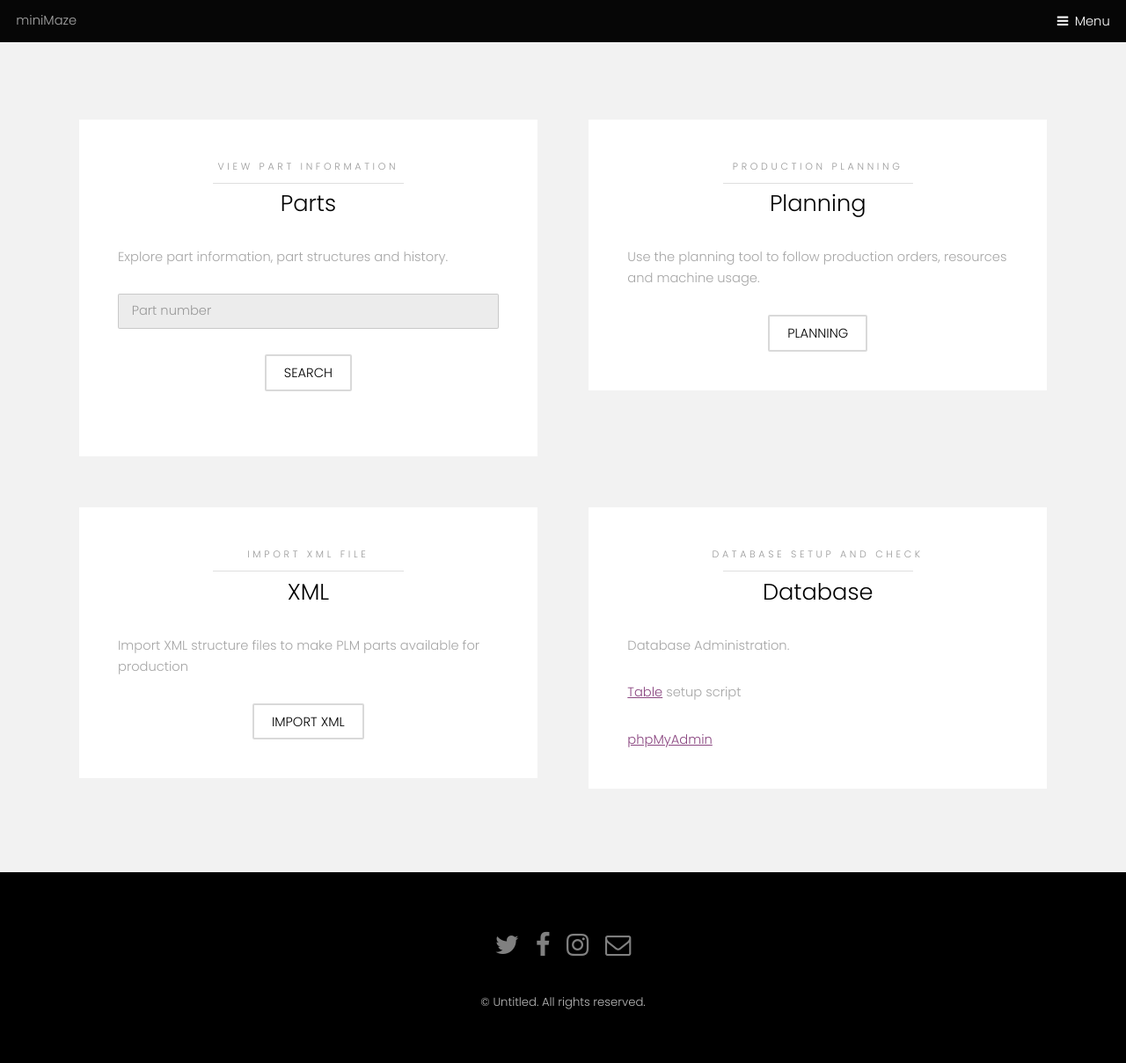
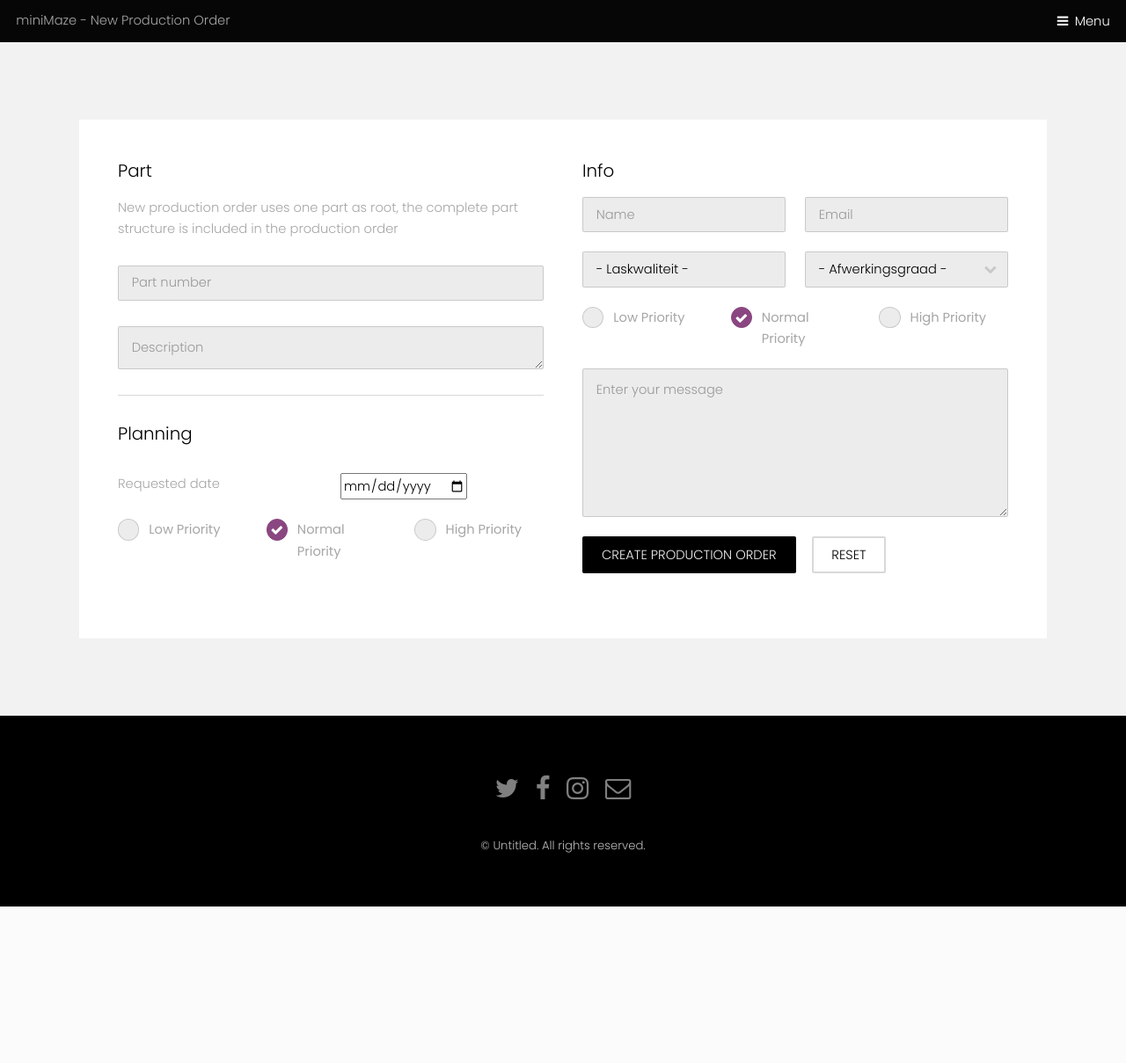
Before and after one commit to StevenDumon/miniMaze, a PHP site: page /newProductionOrder.php in a window 1280 px wide. Shown: the whole page at 88% size. After the commit the page ends 1031 px from the top, so only its background shows below. Run offline with PHP 8.4, Linux system fonts and the light colour scheme; data that the repository does not hold is empty.

Commit message:
Integrated new production order in menu. Form for new production order completed

```diff
--- a/newProductionOrder.php
+++ b/newProductionOrder.php
@@ -1,7 +1,7 @@
 <!DOCTYPE HTML>
 <html>
 	<head>
-		<title>miniMaze</title>
+		<title>miniMaze - New Production Order</title>
 		<meta charset="utf-8" />
 		<meta name="viewport" content="width=device-width, initial-scale=1" />
 		<link rel="stylesheet" href="assets/css/main.css" />
@@ -16,44 +16,38 @@
 
 		<!-- Header -->
 			<header id="header">
-				<div class="logo"><!--<a href="index.php">Hielo <span>by TEMPLATED</span></a>-->miniMaze</div>
+				<div class="logo"><!--<a href="index.php">Hielo <span>by TEMPLATED</span></a>-->miniMaze - New Production Order</div>
 				<a href="#menu">Menu</a>
 			</header>
 
     <?php writeMenu(); ?>
 
-		<!-- One -->
-			<section id="one" class="wrapper style2">
+
+		<!-- Two -->
+			<section id="two" class="wrapper style2">
 				<div class="inner">
-					<div class="grid-style">
+					<div class="box">
+						<div class="content">
+							<!--<header class="align-center">
+								<p>maecenas sapien feugiat ex purus</p>
+								<h2>Lorem ipsum dolor</h2>
+							</header>
+						-->
 
-						<div> <!-- First box in grid -->
-							<div class="box">
-								<!-- <div class="image fit">
-									<img src="images/pic02.jpg" alt="" />
-								</div> -->
-								<div class="content">
-									<header class="align-center">
-										<p>View part information</p>
-										<h2>Parts</h2>
-									</header>
-									<p>
-										Explore part information, part structures and history.
-										<!--<br><a href="selectPart_autocomplete.html">Part selector</a> autocomplete.-->
-										<?php
-											$query = "SELECT DISTINCT Number FROM XML_demo.Parts WHERE Number LIKE '%32895%'";
-											$query = "SELECT DISTINCT Number FROM XML_demo.Parts";
-											$result = $conn->query($query);
-											// echo "<br>Option list contains " . $result->num_rows . " autocomplete options.";
-										?>
-									</p>
+							<!--
+							<p>Lorem ipsum dolor sit amet, consectetur adipiscing elit. Cras at dignissim augue, in iaculis neque. Etiam bibendum felis ac vulputate pellentesque. Cras non blandit quam. Nunc porta, est non posuere sagittis, neque nunc pellentesque diam, a iaculis lacus urna vitae purus. In non dui vel est tempor faucibus. Aliquam erat volutpat. Quisque vel est vitae nibh laoreet auctor. In nec libero dui. Nulla ullamcorper, dolor nec accumsan viverra, libero eros rutrum metus, vel lacinia magna odio non nunc. Praesent semper felis eu rhoncus aliquam. Donec at quam ac libero vestibulum pretium. Nunc faucibus vel arcu in malesuada. Aenean at velit odio. Vestibulum ante ipsum primis in faucibus orci luctus et ultrices posuere cubilia Curae; Maecenas commodo erat eget molestie sollicitudin. Donec imperdiet, ex sed blandit dictum, ipsum metus ultrices arcu, vitae euismod nisl sapien vitae tortor.</p>
+						-->
 
-									<!--Make sure the form has the autocomplete function switched off:-->
+
+
+							<div class="row 200%">
+								<div class="6u 12u$(medium)">
+
+									<!-- Text stuff -->
+										<h3>Part</h3>
+										<p>New production order uses one part as root, the complete part structure is included in the production order</p>
 										<form autocomplete="off" action="part_details.php" method="get" enctype="multipart/form-data">
 					            <p><input type="text" id="partNumber" name="partNumber" placeholder="Part number"></p>
-										<footer class="align-center">
-											<input type="submit" value="Search" class="button alt">
-										</footer>
 					          </form>
 
 
@@ -88,67 +82,113 @@
 							      	autocomplete(document.getElementById("partNumber"), parts, 100);
 							      </script>
 
+										<div class="12u$">
+											<textarea name="description" id="description" placeholder="Description" rows="1"></textarea>
+										</div>
+
+										<hr \>
+
+										<h3>Planning</h3>
+										<form>
+					            <p></p>
+											<!-- Break -->
+											<div class="row uniform">
+											<div class="6u 12u$(xsmall)">
+												<p>Requested date</p>
+											</div>
+											<div class="6u$ 12u$(xsmall)">
+												<input type="date" id="requestedDateComplete" name="requestedDateComplete" placeholder="Date complete">
 											</div>
 										</div>
-						</div> <!-- End of first box -->
-
-						<div>
-							<div class="box">
-								<!-- <div class="image fit">
-									<img src="images/pic03.jpg" alt="" />
-								</div> -->
-								<div class="content">
-									<header class="align-center">
-										<p>Production planning</p>
-										<h2>Planning</h2>
-									</header>
-									<p>Use the planning tool to follow production orders, resources and machine usage.</p>
-									<footer class="align-center">
-										<a href="planning.php" class="button alt">Planning</a>
-									</footer>
+											<div class="row uniform">
+											<div class="4u 12u$(small)">
+												<input type="radio" id="priority-low" name="priority">
+												<label for="priority-low">Low Priority</label>
 											</div>
+											<div class="4u 12u$(small)">
+												<input type="radio" id="priority-normal" name="priority" checked>
+												<label for="priority-normal">Normal Priority</label>
+											</div>
+											<div class="4u$ 12u$(small)">
+												<input type="radio" id="priority-high" name="priority">
+												<label for="priority-high">High Priority</label>
 											</div>
 										</div>
 
-            <div> <!-- Third box, starts a new row in grid depending on window size -->
-							<div class="box">
-								<!-- <div class="image fit">
-									<img src="images/pic02.jpg" alt="" />
-								</div> -->
-								<div class="content">
-									<header class="align-center">
-										<p>Import XML file</p>
-										<h2>XML</h2>
-									</header>
-									<p>Import XML structure files to make PLM parts available for production</p>
-									<footer class="align-center">
-										<a href="selectXML.php" class="button alt">Import XML</a>
-									</footer>
+					          </form>
+
+								</div>
+								<div class="6u$ 12u$(medium)">
+
+									<!-- Form -->
+										<h3>Info</h3>
+
+										<form method="post" action="#">
+											<div class="row uniform">
+												<div class="6u 12u$(xsmall)">
+													<input type="text" name="name" id="name" value="" placeholder="Name" />
+												</div>
+												<div class="6u$ 12u$(xsmall)">
+													<input type="email" name="email" id="email" value="" placeholder="Email" />
+												</div>
+												<div class="6u 12u$(xsmall)">
+													<select name="laskwaliteit" id="laskwaliteit">
+														<option value="">- Laskwaliteit -</option>
+														<option value="1">Manufacturing</option>
+														<option value="1">Shipping</option>
+														<option value="1">Administration</option>
+														<option value="1">Human Resources</option>
+													</select>
+												</div>
+												<div class="6u$ 12u$(xsmall)">
+													<div class="select-wrapper">
+														<select name="laskwaliteit" id="laskwaliteit">
+															<option value="">- Afwerkingsgraad -</option>
+															<option value="1">Manufacturing</option>
+															<option value="1">Shipping</option>
+															<option value="1">Administration</option>
+															<option value="1">Human Resources</option>
+														</select>
 													</div>
 												</div>
-						</div> <!-- End of third box : import XML -->
 
-            <div> <!-- Fourth box in grid : database setup -->
-							<div class="box">
-								<!-- <div class="image fit">
-									<img src="images/pic02.jpg" alt="" />
-								</div> -->
-								<div class="content">
-									<header class="align-center">
-										<p>Database setup and check</p>
-										<h2>Database</h2>
-									</header>
-									<p>Database Administration.</p>
-									<p><a href="scripts/database_setup.php">Table</a> setup script</p>
-									<p><a href="../phpMyAdmin-5.1.0-all-languages/index.php">phpMyAdmin</a></p>
+												<!-- Break -->
+												<div class="4u 12u$(small)">
+													<input type="radio" id="priority-low" name="priority">
+													<label for="priority-low">Low Priority</label>
+												</div>
+												<div class="4u 12u$(small)">
+													<input type="radio" id="priority-normal" name="priority" checked>
+													<label for="priority-normal">Normal Priority</label>
+												</div>
+												<div class="4u$ 12u$(small)">
+													<input type="radio" id="priority-high" name="priority">
+													<label for="priority-high">High Priority</label>
+												</div>
 
+												<!-- Break -->
+												<div class="12u$">
+													<textarea name="message" id="message" placeholder="Enter your message" rows="6"></textarea>
+												</div>
+												<!-- Break -->
+												<div class="12u$">
+													<ul class="actions">
+														<li><input type="submit" value="Create Production Order" /></li>
+														<li><input type="reset" value="Reset" class="alt" /></li>
+													</ul>
 												</div>
 											</div>
-						</div> <!-- End of fourth box -->
+										</form>
 
 
 								</div>
 							</div>
+						</div> <!-- end class "content"-->
+					</div>
+				</div>
+
+
+
 			</section>
 
 		<!-- Footer -->
```
Also changed, not shown: index.php (+1 -8 lines). Lines whose indentation alone changed are shown as unchanged.
